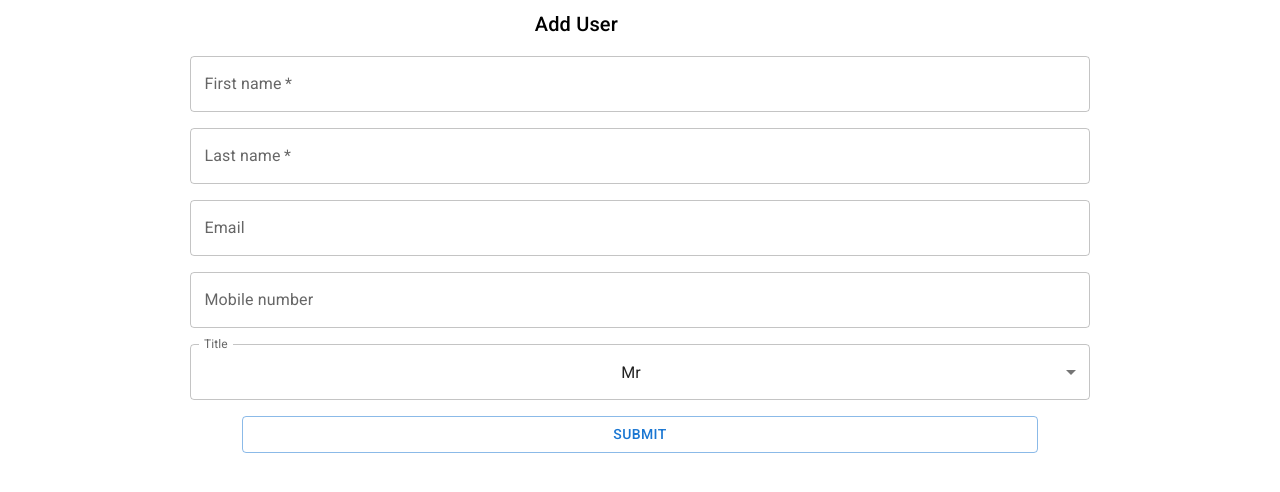
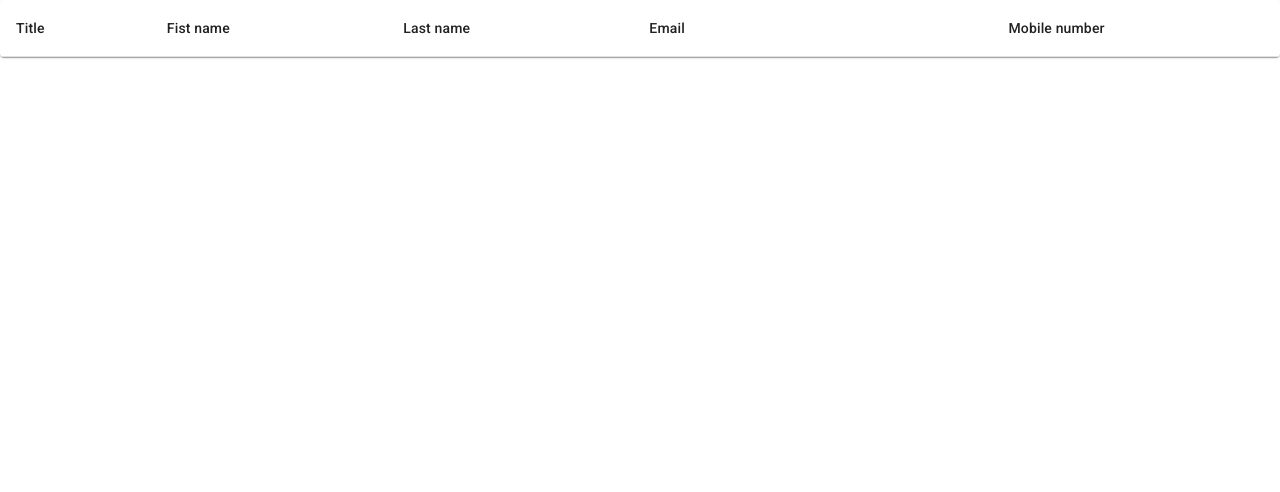
Before and after one commit to samandera/userforms, a React (Create React App) app: page / in a window 1280 px wide. Shown: the top 492 px of the page. Built offline with nearby package versions, Linux system fonts and the light colour scheme.

Commit message:
display users

```diff
--- a/src/App.js
+++ b/src/App.js
@@ -1,11 +1,12 @@
 import React from 'react';
 import './App.css';
 import AddUser from './userForms/AddUser';
+import Users from './Users'
 
 function App() {
   return (
     <div className="App">
-      <AddUser/>
+      <Users/>
     </div>
   );
 }
--- /dev/null
+++ b/src/Users.js
@@ -0,0 +1,66 @@
+import * as React from 'react';
+import Table from '@mui/material/Table';
+import TableBody from '@mui/material/TableBody';
+import TableCell from '@mui/material/TableCell';
+import TableContainer from '@mui/material/TableContainer';
+import TableHead from '@mui/material/TableHead';
+import TableRow from '@mui/material/TableRow';
+import Paper from '@mui/material/Paper';
+
+const Users = () => {
+  const [users, setUsers] = React.useState([])
+
+  React.useEffect(() => {
+    const storedUsers = localStorage.getItem('users')
+    if (storedUsers) {
+      setUsers(JSON.parse(storedUsers))
+    }
+  }, [])
+
+  console.log(users)
+  return (
+    <TableContainer component={Paper}>
+      <Table sx={{ minWidth: 650 }} aria-label="simple table">
+        <TableHead>
+          <TableRow>
+            <TableCell>Title</TableCell>
+            <TableCell>Fist name</TableCell>
+            <TableCell>Last name</TableCell>
+            <TableCell>Email</TableCell>
+            <TableCell align="right">Mobile number</TableCell>
+            <TableCell align="right"/>
+            <TableCell align="right"/>
+          </TableRow>
+        </TableHead>
+        <TableBody>
+          {users.map(({
+            email,
+            firstName,
+            id,
+            lastName,
+            mobileNumber,
+            title
+          }) => (
+            <TableRow
+              key={id}
+              sx={{ '&:last-child td, &:last-child th': { border: 0 } }}
+            >
+              <TableCell component="th" scope="row">
+                {title}
+              </TableCell>
+              <TableCell>{firstName}</TableCell>
+              <TableCell>{lastName}</TableCell>
+              <TableCell>{email}</TableCell>
+              <TableCell align="right">{mobileNumber}</TableCell>
+              <TableCell align="right">{mobileNumber}</TableCell>
+              <TableCell align="right">{mobileNumber}</TableCell>
+            </TableRow>
+          ))}
+        </TableBody>
+      </Table>
+    </TableContainer>
+  );
+}
+
+
+export default Users
--- a/src/userForms/AddUser.js
+++ b/src/userForms/AddUser.js
@@ -9,7 +9,11 @@ const AddUser = () => {
         onSubmit={values => {
           const users = localStorage.getItem('users')
           const usersToWrite = users ? JSON.parse(users) : []
-          usersToWrite.push(values)
+          const lastUser = usersToWrite[usersToWrite.length - 1]
+          usersToWrite.push({
+            ...values,
+            id: lastUser ? lastUser.id + 1 : 0
+          })
           localStorage.setItem('users', JSON.stringify(usersToWrite))
         }}
       />
```
